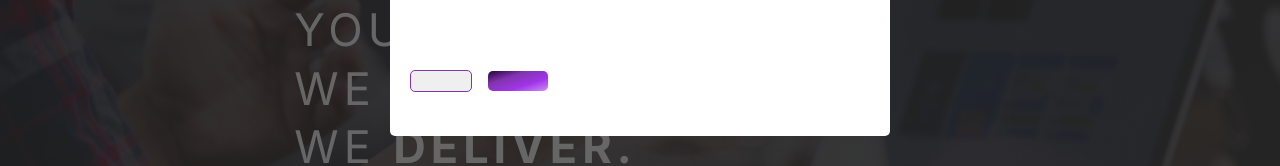
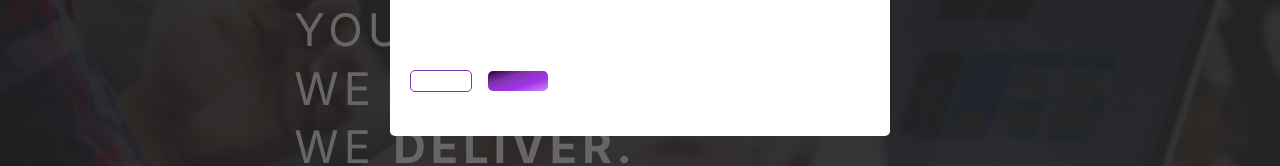
Before and after one commit to esteemayo/next-idesignx, a Next.js app: page / in a window 1280 px wide. Shown: the part 366-532 px from the top of the page. Built offline with nearby package versions, Linux system fonts and the light colour scheme.

Commit message:
fix: add styling

```diff
--- a/src/components/buttons/Button.tsx
+++ b/src/components/buttons/Button.tsx
@@ -44,6 +44,7 @@ const StyledButton = styled.button`
   padding: ${({ small }) => (small ? '1rem' : '1rem 3rem')};
   font-weight: 400;
   font-size: 1.5rem;
+  background-color: ${({ outline }) => outline && 'transparent'};
   background-image: ${({ outline }) =>
     !outline &&
     css`
```
